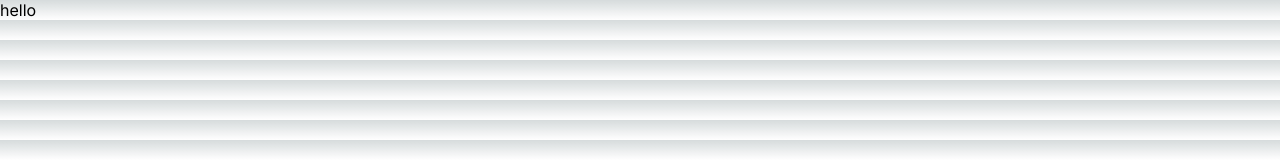
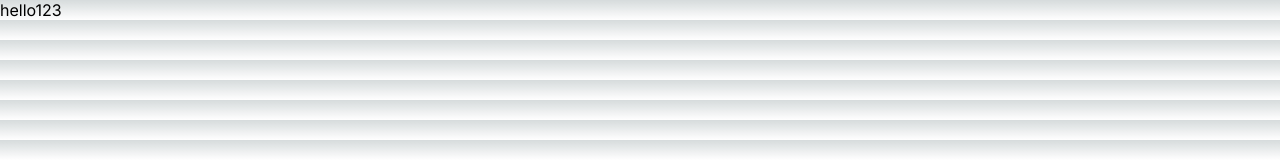
Before and after one commit to Aahna07/web-app, a Next.js app: page / in a window 1280 px wide. Shown: the top 160 px of the page. Built offline with nearby package versions, Linux system fonts and the light colour scheme.

Commit message:
"initial"

```diff
--- a/src/app/page.js
+++ b/src/app/page.js
@@ -1,7 +1,7 @@
 import React from "react";
 
 const page = () => {
-  return <div>hello</div>;
+  return <div>hello123</div>;
 };
 
 export default page;
```
